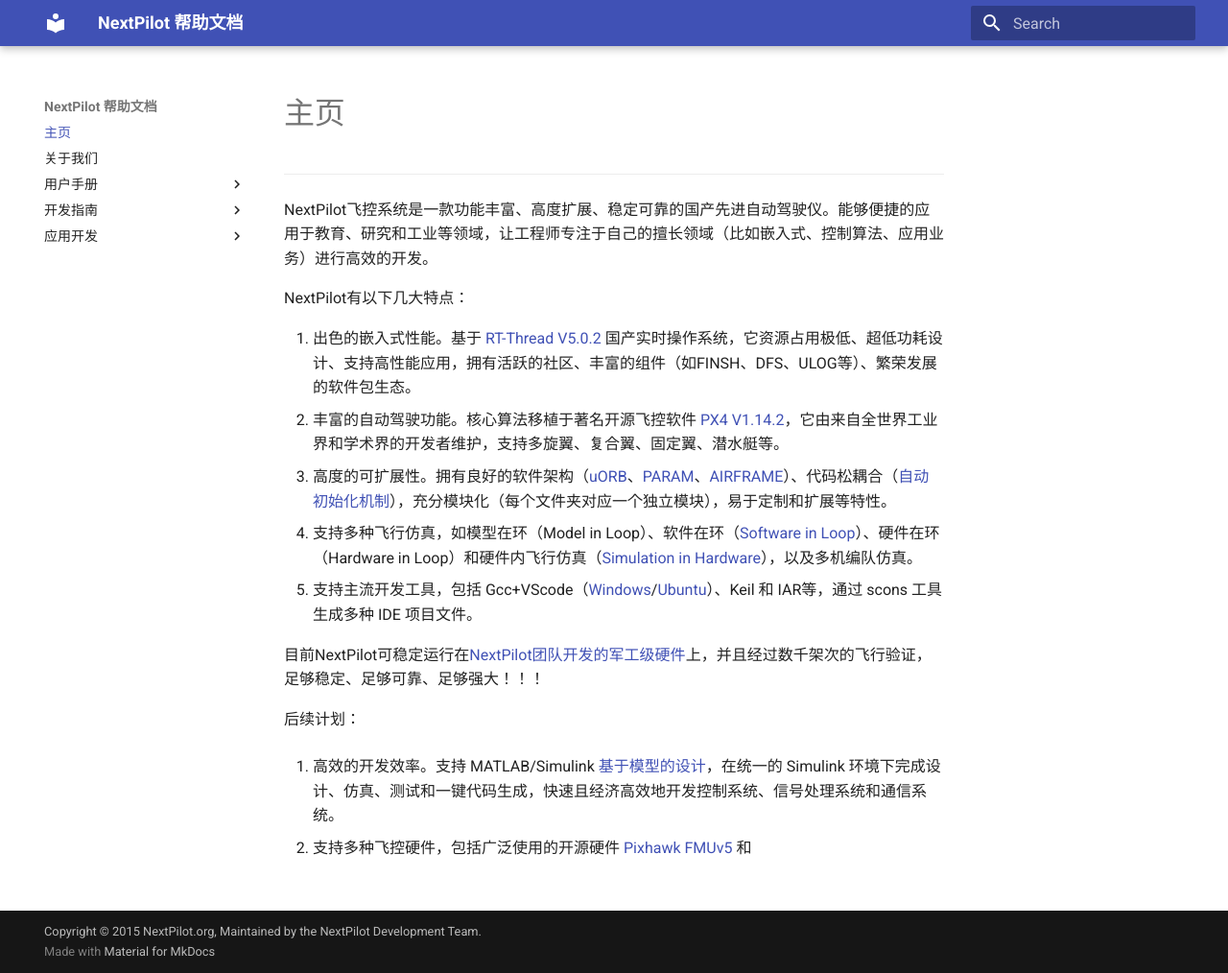
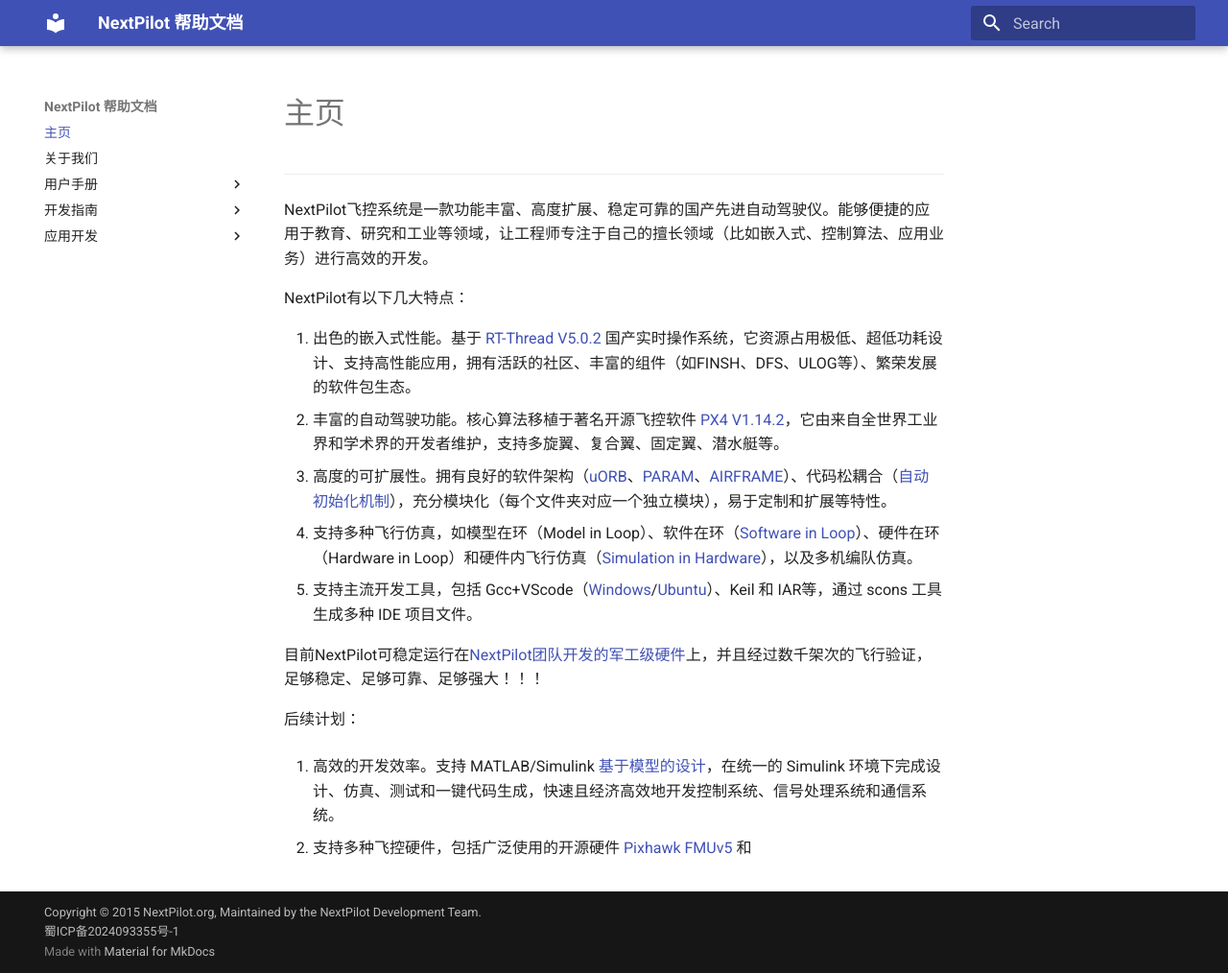
Before and after one commit to nextpilot/nextpilot.github.io, an MkDocs documentation site: the page built from docs/index.md, in a window 1280 px wide and 1014 px high. Shown: the whole window at 96% size. Built offline with MkDocs 1.6.1 and Material for MkDocs 9.7.7, drawn with Linux system fonts in a browser that asks for light colours.

Commit message:
添加网站备案号

```diff
--- a/mkdocs.yml
+++ b/mkdocs.yml
@@ -81,7 +81,7 @@
 
 # - callouts
 
-copyright: Copyright &copy; 2015 <a href="https://www.nextpilot.org">NextPilot.org</a>, Maintained by the <a href="/about/release-notes/#maintenance-team">NextPilot Development Team</a>.
+copyright: Copyright &copy; 2015 <a href="https://www.nextpilot.org">NextPilot.org</a>, Maintained by the <a href="/about/release-notes/#maintenance-team">NextPilot Development Team</a>.<br><a href="https://beian.miit.gov.cn/" target="_blank">蜀ICP备2024093355号-1</a>
 # plugins:
 #     - search
 #     - autorefs
```
